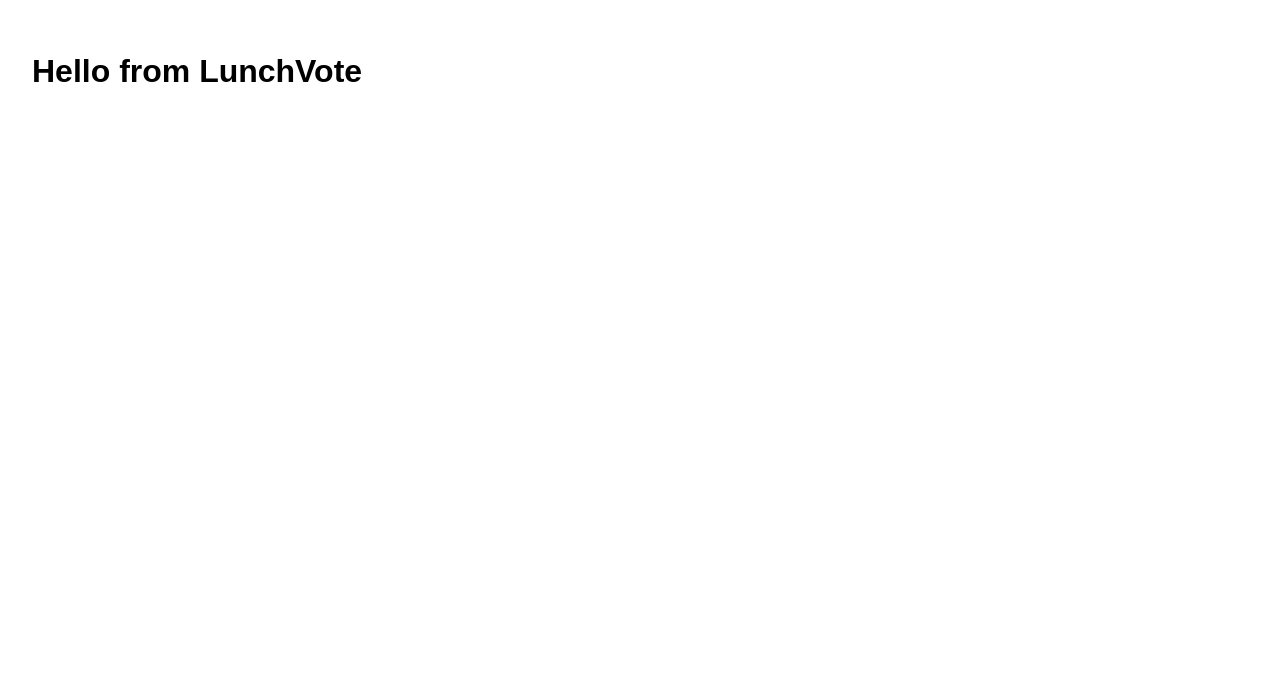
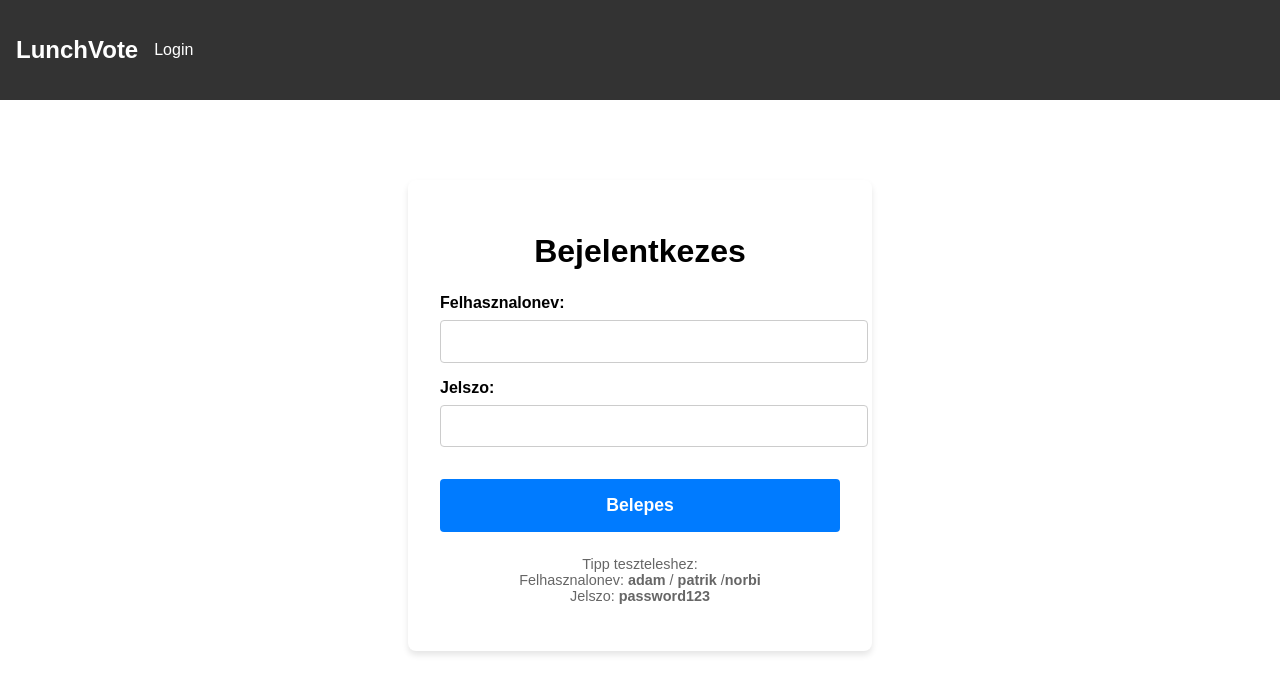
Before and after one commit to TAdam20/LunchVote, a React (Vite) app in the folder client/: page / in a window 1280 px wide. Shown: the top 694 px of the page. Built offline with nearby package versions, Linux system fonts and the light colour scheme.

Commit message:
Bejelentkezés és belépési állapot kezelése a felületen

```diff
--- a/client/src/App.jsx
+++ b/client/src/App.jsx
@@ -1,8 +1,54 @@
+import { Routes, Route, Link } from 'react-router-dom';
+import { useContext } from 'react';
+import { AuthContext } from './context/AuthContext';
+import Login from './pages/Login';
+
 function App() {
+  const { token, logout } = useContext(AuthContext);
+
   return (
-    <main style={{ padding: '2rem' }}>
-      <h1>Hello from LunchVote</h1>
-    </main>
+    <div>
+      <nav
+        style={{
+          padding: '1rem',
+          background: '#333',
+          color: 'white',
+          display: 'flex',
+          gap: '1rem',
+          alignItems: 'center',
+        }}
+      >
+        <h2>LunchVote</h2>
+
+        {!token && (
+          <Link to="/" style={{ color: 'white', textDecoration: 'none' }}>
+            Login
+          </Link>
+        )}
+
+        {token && (
+          <button
+            onClick={logout}
+            style={{
+              marginLeft: 'auto',
+              cursor: 'pointer',
+              padding: '0.4rem 0.8rem',
+              background: '#dc3545',
+              color: 'white',
+              border: 'none',
+              borderRadius: '4px',
+              fontWeight: 'bold',
+            }}
+          >
+            Kijelentkezes
+          </button>
+        )}
+      </nav>
+
+      <Routes>
+        <Route path="/" element={<Login />} />
+      </Routes>
+    </div>
   );
 }
 
--- /dev/null
+++ b/client/src/context/AuthContext.jsx
@@ -0,0 +1,26 @@
+import { createContext, useState } from 'react';
+
+export const AuthContext = createContext();
+
+export function AuthProvider({ children }) {
+  const [user, setUser] = useState(null);
+  const [token, setToken] = useState(localStorage.getItem('token') || null);
+
+  const login = (newToken, userData) => {
+    setToken(newToken);
+    setUser(userData);
+    localStorage.setItem('token', newToken);
+  };
+
+  const logout = () => {
+    setToken(null);
+    setUser(null);
+    localStorage.removeItem('token');
+  };
+
+  return (
+    <AuthContext.Provider value={{ user, token, login, logout }}>
+      {children}
+    </AuthContext.Provider>
+  );
+}
--- a/client/src/main.jsx
+++ b/client/src/main.jsx
@@ -1,10 +1,16 @@
 import { StrictMode } from 'react';
 import { createRoot } from 'react-dom/client';
+import { BrowserRouter } from 'react-router-dom';
 import App from './App.jsx';
+import { AuthProvider } from './context/AuthContext.jsx';
 import './index.css';
 
 createRoot(document.getElementById('root')).render(
   <StrictMode>
-    <App />
+    <BrowserRouter>
+      <AuthProvider>
+        <App />
+      </AuthProvider>
+    </BrowserRouter>
   </StrictMode>,
 );
--- /dev/null
+++ b/client/src/pages/Login.jsx
@@ -0,0 +1,147 @@
+import { useState, useContext } from 'react';
+import { useNavigate } from 'react-router-dom';
+import { AuthContext } from '../context/AuthContext';
+
+export default function Login() {
+  const [username, setUsername] = useState('');
+  const [password, setPassword] = useState('');
+  const [error, setError] = useState('');
+
+  const { login } = useContext(AuthContext);
+  const navigate = useNavigate();
+
+  const handleSubmit = async (e) => {
+    e.preventDefault();
+    setError('');
+
+    try {
+      const response = await fetch('http://localhost:5000/api/login', {
+        method: 'POST',
+        headers: {
+          'Content-Type': 'application/json',
+        },
+        body: JSON.stringify({ username, password }),
+      });
+
+      const data = await response.json();
+
+      if (response.ok) {
+        login(data.token, data.user);
+        navigate('/dashboard');
+      } else {
+        setError(data.message);
+      }
+    } catch {
+      setError('Hiba tortent a szerverhez valo csatlakozaskor. Fut a backend?');
+    }
+  };
+
+  return (
+    <div
+      style={{
+        maxWidth: '400px',
+        margin: '5rem auto',
+        padding: '2rem',
+        background: 'white',
+        borderRadius: '8px',
+        boxShadow: '0 4px 6px rgba(0,0,0,0.1)',
+      }}
+    >
+      <h1 style={{ textAlign: 'center', marginBottom: '1.5rem' }}>
+        Bejelentkezes
+      </h1>
+
+      {error && (
+        <p style={{ color: 'red', textAlign: 'center', marginBottom: '1rem' }}>
+          {error}
+        </p>
+      )}
+
+      <form
+        onSubmit={handleSubmit}
+        style={{ display: 'flex', flexDirection: 'column', gap: '1rem' }}
+      >
+        <div>
+          <label
+            style={{
+              display: 'block',
+              marginBottom: '0.5rem',
+              fontWeight: 'bold',
+            }}
+          >
+            Felhasznalonev:
+          </label>
+          <input
+            type="text"
+            value={username}
+            onChange={(e) => setUsername(e.target.value)}
+            style={{
+              width: '100%',
+              padding: '0.8rem',
+              borderRadius: '4px',
+              border: '1px solid #ccc',
+            }}
+            required
+          />
+        </div>
+
+        <div>
+          <label
+            style={{
+              display: 'block',
+              marginBottom: '0.5rem',
+              fontWeight: 'bold',
+            }}
+          >
+            Jelszo:
+          </label>
+          <input
+            type="password"
+            value={password}
+            onChange={(e) => setPassword(e.target.value)}
+            style={{
+              width: '100%',
+              padding: '0.8rem',
+              borderRadius: '4px',
+              border: '1px solid #ccc',
+            }}
+            required
+          />
+        </div>
+
+        <button
+          type="submit"
+          style={{
+            padding: '1rem',
+            background: '#007BFF',
+            color: 'white',
+            border: 'none',
+            borderRadius: '4px',
+            cursor: 'pointer',
+            fontWeight: 'bold',
+            fontSize: '1.1rem',
+            marginTop: '1rem',
+          }}
+        >
+          Belepes
+        </button>
+      </form>
+
+      <p
+        style={{
+          marginTop: '1.5rem',
+          textAlign: 'center',
+          fontSize: '0.9rem',
+          color: '#666',
+        }}
+      >
+        Tipp teszteleshez:
+        <br />
+        Felhasznalonev: <strong>adam</strong> / <strong>patrik</strong> /
+        <strong>norbi</strong>
+        <br />
+        Jelszo: <strong>password123</strong>
+      </p>
+    </div>
+  );
+}
```
